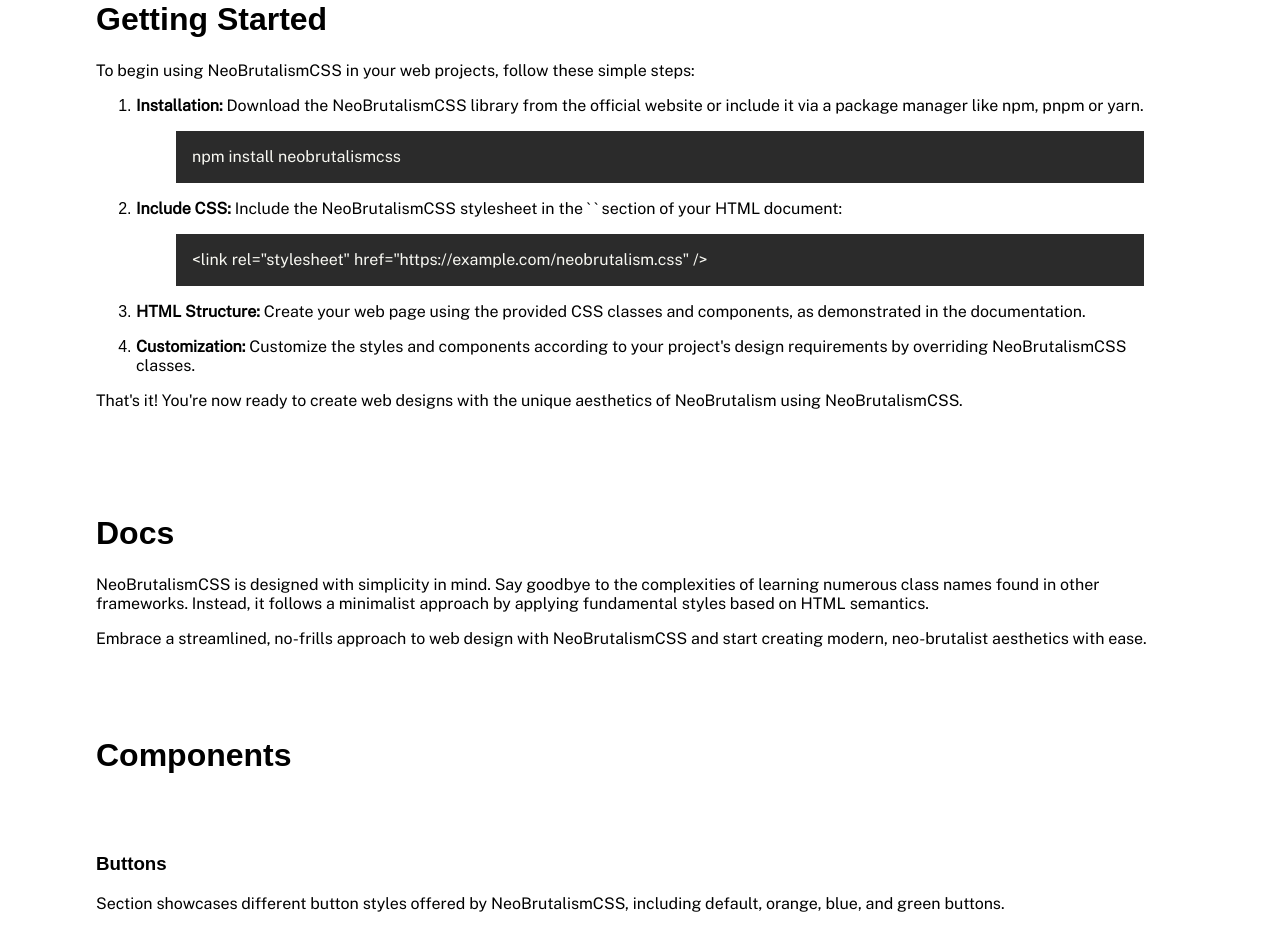
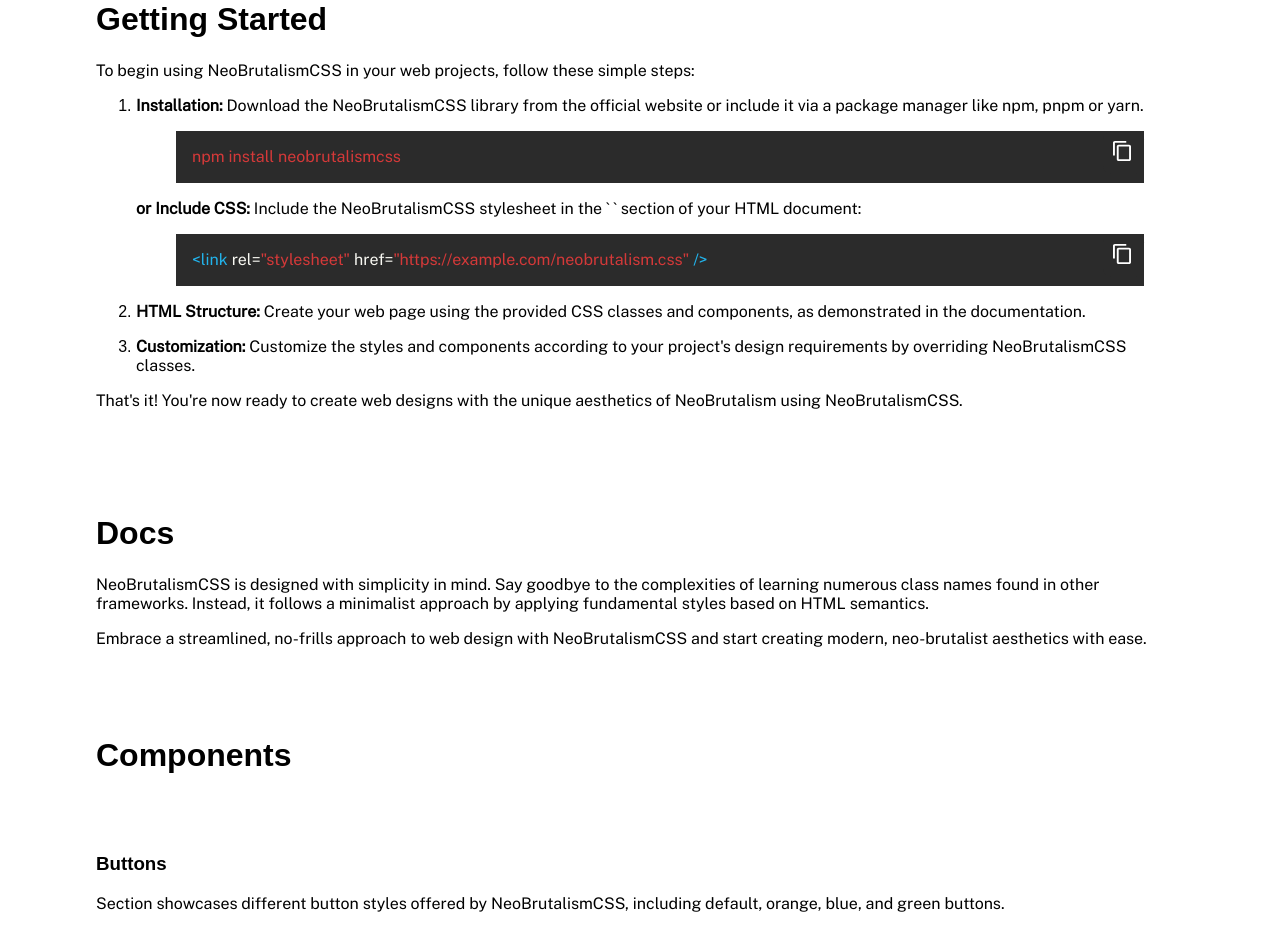
Before and after one commit to matifandy8/NeoBrutalismCSS, a website: page website/index.html in a window 1280 px wide. Shown: the part 850-1778 px from the top of the page. Drawn offline with nearby package versions, Linux system fonts and the light colour scheme; a web font is replaced by a local one.

Commit message:
feat: some improvement web

```diff
--- a/website/index.html
+++ b/website/index.html
@@ -10,6 +10,11 @@
     <meta name="author" content="Matias Fandiño" />
     <meta name="keywords"
         content="css, css3, front-end, framework, html, html5, kickstarter, less, responsive, neo-brutalism, library, neumorphism, neobrutalism" />
+    <meta property="og:title" content="NeoBrutalismCSS" />
+    <meta property="og:description"
+        content="NeoBrutalismCSS is a CSS framework that brings the aesthetics of NeoBrutalism to your web projects." />
+    <meta property="og:type" content="website" />
+    <meta property="og:site_name" content="NeoBrutalismCSS" />
     <link rel="icon" href="assets/logo.png" type="image/x-icon">
     <link rel="shortcut icon" href="assets/logo.png" type="image/x-icon">
     <link rel="icon" sizes="32x32" href="assets/logo.png" type="image/x-icon">
@@ -56,16 +61,15 @@
                     <p><strong>Installation:</strong> Download the NeoBrutalismCSS library from the official website or
                         include it via a package manager like npm, pnpm or yarn.</p>
                     <figure class="highlight">
-                        <pre><code class="language-bash" data-lang="bash">npm <span class="nb">install </span>neobrutalismcss</code></pre>
+                        <pre><button class="copy tooltip copy-button" data-section="buttons"><img src="assets/copy.svg" alt="copy"> <span class="tooltiptext">Copy to clipboard</span></button><code class="language-bash" data-lang="bash"><span class="name">npm</span> <span class="name">install </span><span class="name">neobrutalismcss</span></code></pre>
                     </figure>
-                </li>
-                <li>
-                    <p><strong>Include CSS:</strong> Include the NeoBrutalismCSS stylesheet in the `
+
+                    <p><strong>or Include CSS:</strong> Include the NeoBrutalismCSS stylesheet in the `
 
                         <head>` section of your HTML document:
                     </p>
                     <figure class="highlight">
-                        <pre><code class="language-bash" data-lang="bash">&lt;link rel="stylesheet" href="https://example.com/neobrutalism.css" /&gt;</code></pre>
+                        <pre><button class="copy tooltip copy-button" data-section="buttons"><img src="assets/copy.svg" alt="copy"> <span class="tooltiptext">Copy to clipboard</span></button><code class="language-bash" data-lang="bash"><span class="tag">&lt;link</span> <span class="class">rel=</span><span class="name">"stylesheet"</span> <span class="class">href=</span><span class="name">"https://example.com/neobrutalism.css"</span> <span class="tag">/&gt;</span></code></pre>
                     </figure>
                 </li>
                 <li>
```
